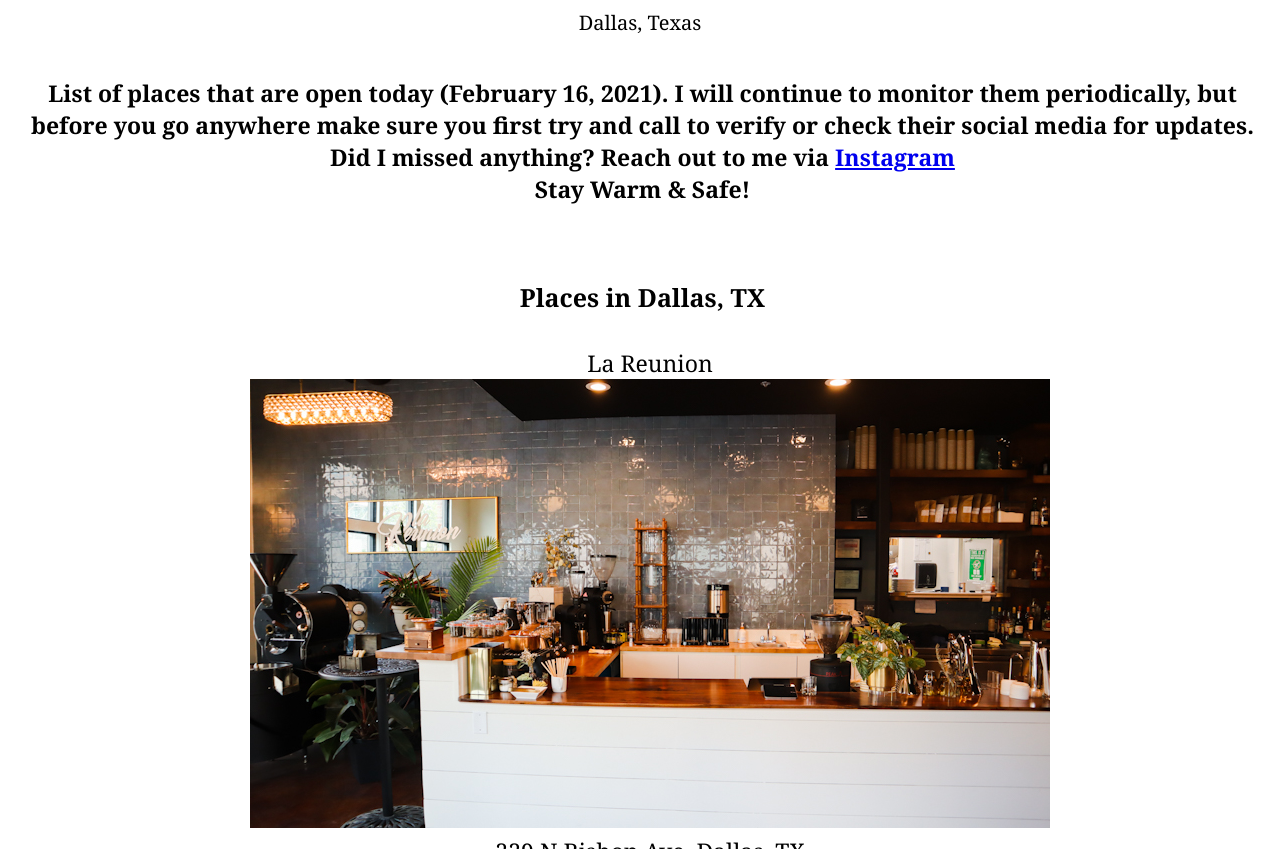
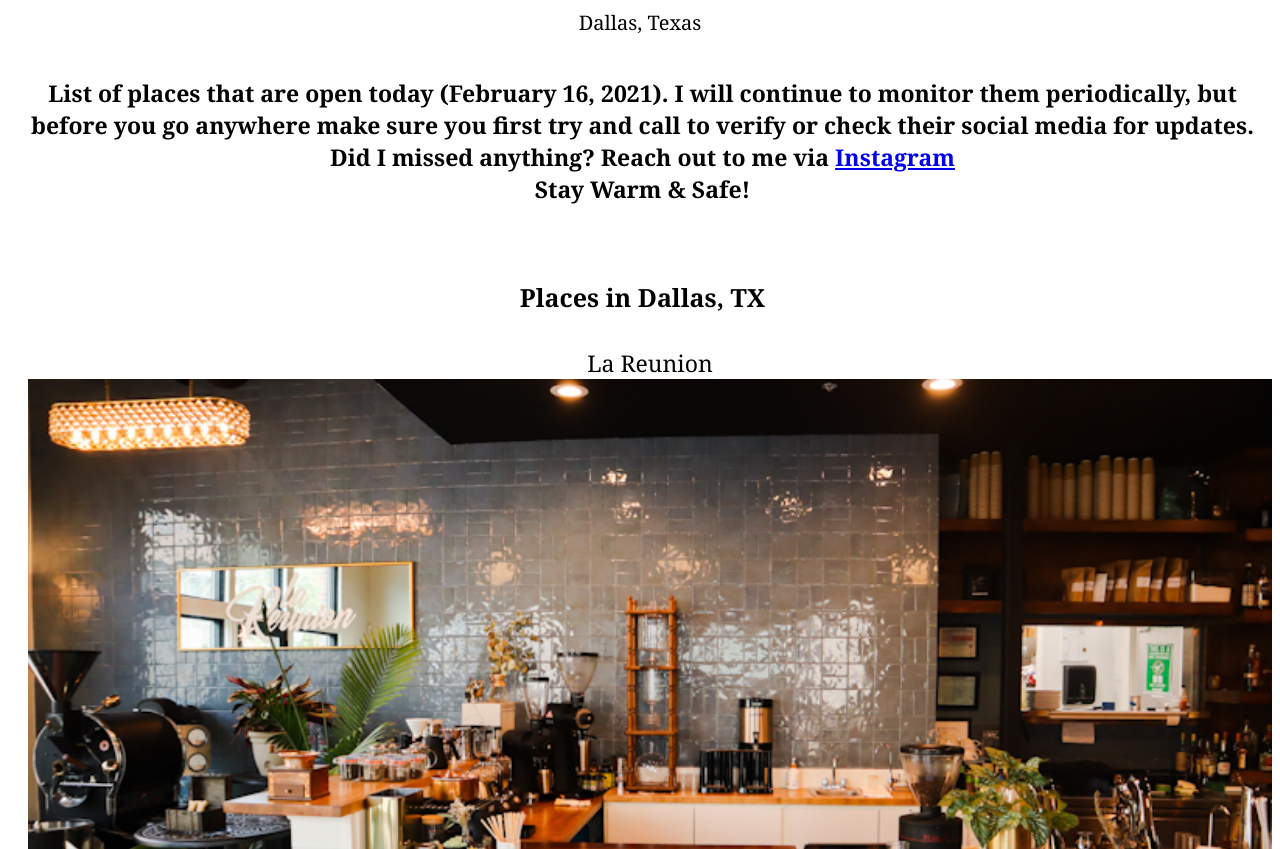
Before and after one commit to aarifagowani/SnowDay, a plain HTML site: page index.html in a window 1280 px wide. Shown: the part 103-952 px from the top of the page. Drawn offline with Linux system fonts and the light colour scheme.

Commit message:
change width

```diff
--- a/index.html
+++ b/index.html
@@ -29,7 +29,7 @@
     </h4>
     <p>
         La Reunion <br>
-        <img src="./imgs/La Reunion 1.jpg" alt="La Reunion" style="max-width:100%;height:auto;"><br>
+        <img src="./imgs/La Reunion 1.jpg" alt="La Reunion" style="width:100%;"><br>
 
         <!-- width="500" height="350"> <br> -->
         229 N Bishop Ave, Dallas, TX <br>
```
